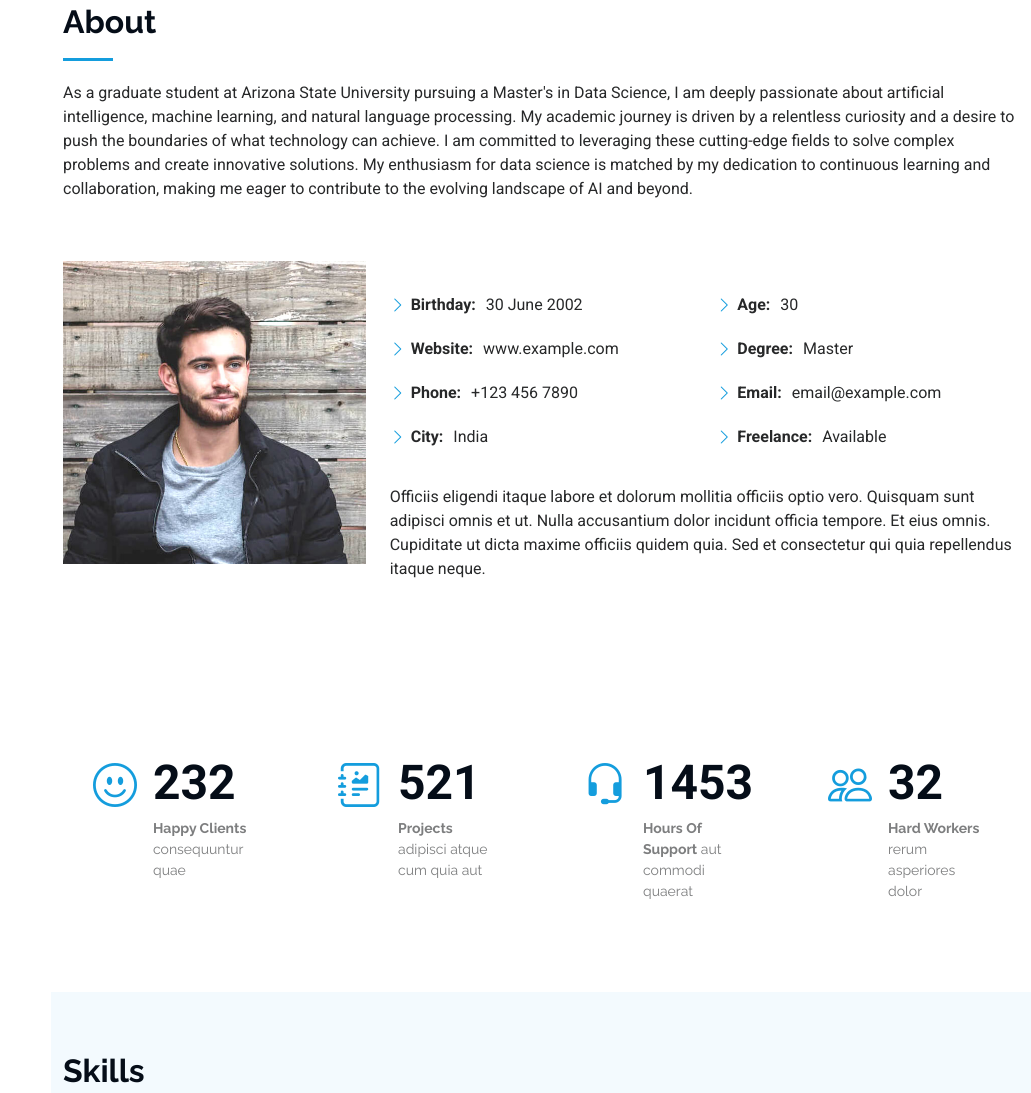
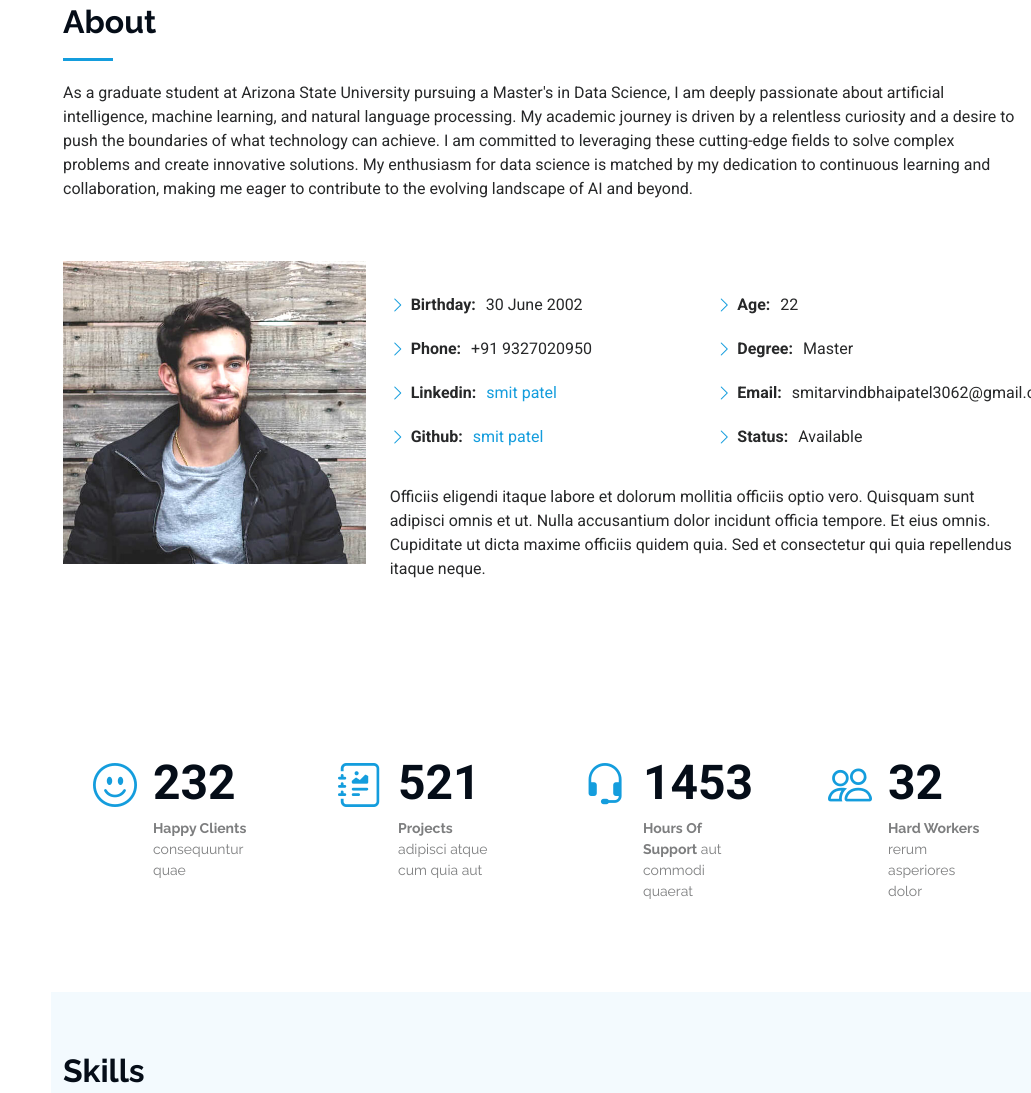
Before and after one commit to smit30patel/Personal-portfolio, a plain HTML site: page index.html in a window 1280 px wide. Shown: the part 857-1950 px from the top of the page, without its empty margins (249-1280 px from the left). Drawn offline with Linux system fonts and the light colour scheme.

Commit message:
linkedin added

```diff
--- a/index.html
+++ b/index.html
@@ -128,17 +128,18 @@
               <div class="col-lg-6">
                 <ul>
                   <li><i class="bi bi-chevron-right"></i> <strong>Birthday:</strong> <span>30 June 2002</span></li>
-                  <li><i class="bi bi-chevron-right"></i> <strong>Website:</strong> <span>www.example.com</span></li>
-                  <li><i class="bi bi-chevron-right"></i> <strong>Phone:</strong> <span>+123 456 7890</span></li>
-                  <li><i class="bi bi-chevron-right"></i> <strong>City:</strong> <span>India</span></li>
-                </ul>
+                  <li><i class="bi bi-chevron-right"></i> <strong>Phone:</strong> <span>+91 9327020950</span></li>
+                  <li><i class="bi bi-chevron-right"></i> <strong>Linkedin:</strong> <span><a href="https://www.linkedin.com/in/smit-patel-498198215/">smit patel</a></span></li>
+                  <li><i class="bi bi-chevron-right"></i> <strong>Github:</strong> <span><a href="https://www.linkedin.com/in/smit-patel-498198215/">smit patel</a></span></li>
+                  </ul>
               </div>
               <div class="col-lg-6">
                 <ul>
-                  <li><i class="bi bi-chevron-right"></i> <strong>Age:</strong> <span>30</span></li>
+                  <li><i class="bi bi-chevron-right"></i> <strong>Age:</strong> <span>22</span></li>
                   <li><i class="bi bi-chevron-right"></i> <strong>Degree:</strong> <span>Master</span></li>
-                  <li><i class="bi bi-chevron-right"></i> <strong>Email:</strong> <span>email@example.com</span></li>
-                  <li><i class="bi bi-chevron-right"></i> <strong>Freelance:</strong> <span>Available</span></li>
+                  <li><i class="bi bi-chevron-right"></i> <strong>Email:</strong> <span>smitarvindbhaipatel3062@gmail.com
+                  </span></li>
+                  <li><i class="bi bi-chevron-right"></i> <strong>Status:</strong> <span>Available</span></li>
                 </ul>
               </div>
             </div>
```
